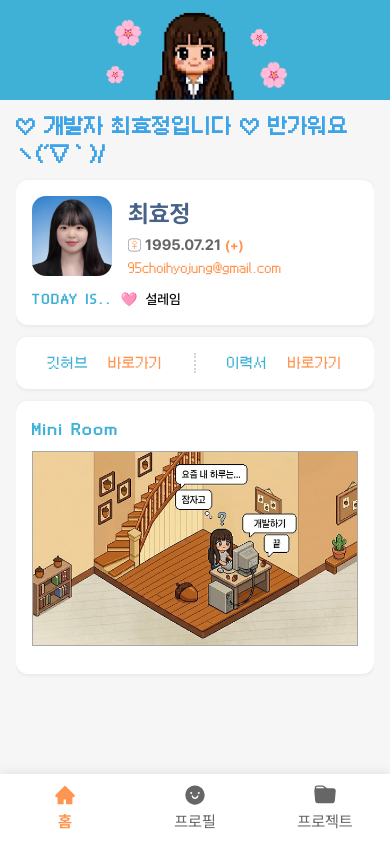
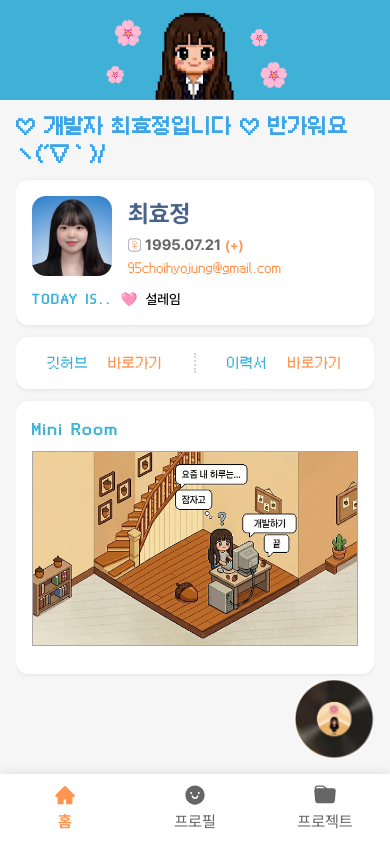
Before and after one commit to hyojung22/portfolio, a Next.js app: page / in a window 390 px wide. Built offline with nearby package versions, Linux system fonts and the light colour scheme.

Commit message:
feat: 모바일 뮤직플레이어 구현 및 기술스택 업데이트
- 모바일 뮤직플레이어 구현 (LP 클릭 시 플레이어 바 슬라이드)
- MobileLayout에 MobileMusicPlayer 추가 (dynamic + ssr: false)
- LP 이미지(music.png) 추가

```diff
--- /dev/null
+++ b/components/common/MobileMusicPlayer.tsx
@@ -0,0 +1,196 @@
+'use client'
+
+import Image from 'next/image'
+import { useState } from 'react'
+import { createPortal } from 'react-dom'
+import { IoPause, IoPlay, IoPlayBack, IoPlayForward } from 'react-icons/io5'
+import styled, { css, keyframes } from 'styled-components'
+
+import { PLAYLIST } from '@/constants'
+import { useMusicStore } from '@/store/useMusicStore'
+
+export default function MobileMusicPlayer() {
+  const [isOpen, setIsOpen] = useState(false)
+
+  const { currentIndex, isPlaying, setIsPlaying, nextTrack, prevTrack } =
+    useMusicStore()
+
+  const currentTrack = PLAYLIST[currentIndex]
+
+  return createPortal(
+    <Wrapper $isOpen={isOpen}>
+      <LpButton onClick={() => setIsOpen((prev) => !prev)}>
+        <Image
+          src="/images/music/music.png"
+          fill
+          sizes="80px"
+          alt="뮤직플레이어"
+          style={{ objectFit: 'contain' }}
+        />
+      </LpButton>
+
+      {isOpen && (
+        <PlayerBar onClick={() => setIsOpen(false)}>
+          <TitleWrapper $isPlaying={isPlaying}>
+            <TitleText $isPlaying={isPlaying}>
+              {currentTrack.artist} - {currentTrack.title}
+            </TitleText>
+          </TitleWrapper>
+
+          <Controls onClick={(e) => e.stopPropagation()}>
+            <CtrlBtn onClick={prevTrack} title="이전">
+              <IoPlayBack size={18} />
+            </CtrlBtn>
+            {isPlaying ? (
+              <CtrlBtn onClick={() => setIsPlaying(false)} title="일시정지">
+                <IoPause size={18} color="#ff6600" />
+              </CtrlBtn>
+            ) : (
+              <CtrlBtn onClick={() => setIsPlaying(true)} title="재생">
+                <IoPlay size={18} color="#ff6600" />
+              </CtrlBtn>
+            )}
+            <CtrlBtn onClick={nextTrack} title="다음">
+              <IoPlayForward size={18} />
+            </CtrlBtn>
+          </Controls>
+        </PlayerBar>
+      )}
+    </Wrapper>,
+    document.body,
+  )
+}
+
+const expandWidth = keyframes`
+  from { width: 0; opacity: 0; }
+  to   { width: calc(100vw - 80px); opacity: 1; }
+`
+
+const marquee = keyframes`
+  0%   { transform: translateX(100%); }
+  100% { transform: translateX(-100%); }
+`
+
+const Wrapper = styled.div<{ $isOpen: boolean }>`
+  position: fixed;
+  bottom: 85px;
+  z-index: 100;
+  display: flex;
+  align-items: center;
+  transition:
+    left 0.25s ease,
+    right 0.25s ease,
+    transform 0.25s ease;
+
+  ${({ $isOpen }) =>
+    !$isOpen
+      ? `right: 16px; left: auto; transform: none;`
+      : `left: 50%; right: auto; transform: translateX(-50%);`}
+
+  @media (min-width: 720px) {
+    display: none;
+  }
+`
+
+const LpButton = styled.button`
+  position: relative;
+  flex-shrink: 0;
+  width: 80px;
+  height: 80px;
+  padding: 0;
+  cursor: pointer !important;
+  background: none;
+  border: none;
+`
+
+const PlayerBar = styled.div`
+  z-index: -1;
+  display: flex;
+  flex-direction: column;
+  gap: 4px;
+  padding: 17px 16px 15px 45px;
+  margin-left: -40px;
+  overflow: hidden;
+  background: rgba(208, 208, 208, 0.85);
+  border-right: none;
+  border-radius: 0 50px 50px 0;
+  animation: ${expandWidth} 0.25s ease forwards;
+
+  @media (min-width: 500px) {
+    padding-top: 10px;
+    padding-bottom: 10px;
+  }
+`
+
+const TitleWrapper = styled.div<{ $isPlaying: boolean }>`
+  width: 100%;
+  padding: 3px 6px 3px 10px;
+  overflow: hidden;
+  text-align: center;
+  white-space: nowrap;
+  border-radius: 3px;
+  -webkit-mask-image: ${({ $isPlaying }) =>
+    $isPlaying
+      ? 'linear-gradient(to right, transparent 0%, black 10%, black 90%, transparent 100%)'
+      : 'none'};
+  mask-image: ${({ $isPlaying }) =>
+    $isPlaying
+      ? 'linear-gradient(to right, transparent 0%, black 10%, black 90%, transparent 100%)'
+      : 'none'};
+`
+
+const TitleText = styled.span<{ $isPlaying: boolean }>`
+  display: block;
+  width: 100%;
+  overflow: hidden;
+  font-size: 14px;
+  color: #333;
+  white-space: nowrap;
+
+  /* 정지 중일 때 ellipsis 처리 */
+  ${({ $isPlaying }) =>
+    !$isPlaying &&
+    css`
+      text-overflow: ellipsis;
+    `}
+
+  ${({ $isPlaying }) =>
+    $isPlaying
+      ? css`
+          animation: ${marquee} 8s linear infinite;
+        `
+      : css`
+          animation: none;
+        `}
+
+  @media (min-width: 500px) {
+    font-size: 22px;
+  }
+`
+
+const Controls = styled.div`
+  display: flex;
+  gap: 25px;
+  align-items: center;
+  justify-content: center;
+`
+
+const CtrlBtn = styled.button`
+  display: flex;
+  align-items: center;
+  color: #333;
+  cursor: pointer !important;
+  background: rgba(208, 208, 208, 0);
+  border: none;
+
+  &:hover {
+    background: #c0c0c0;
+  }
+  &:active {
+    background: #b0b0b0;
+  }
+
+  * {
+    cursor: pointer !important;
+  }
+`
--- a/components/layout/mobile/MobileLayout.tsx
+++ b/components/layout/mobile/MobileLayout.tsx
@@ -1,4 +1,6 @@
 'use client'
+
+import dynamic from 'next/dynamic'
 
 import { useTabStore } from '@/store/useTabStore'
 import MobileHomeTab from '@/tabs/mobile/MobileHomeTab'
@@ -7,6 +9,12 @@ import MobileProjectTab from '@/tabs/mobile/MobileProjectTab'
 
 import BottomNav from './BottomNav'
 import MobileHeader from './MobileHeader'
+
+// SSR 끄고 클라이언트에서만 렌더링
+const MobileMusicPlayer = dynamic(
+  () => import('@/components/common/MobileMusicPlayer'),
+  { ssr: false },
+)
 
 export default function MobileLayout() {
   const { activeTab } = useTabStore()
@@ -23,8 +31,11 @@ export default function MobileLayout() {
           {activeTab === '프로필' && <MobileProfileTab />}
           {activeTab === '프로젝트' && <MobileProjectTab />}
         </main>
-        {/* 하단 탭바 */}
       </div>
+
+      {/* 뮤직플레이어 */}
+      <MobileMusicPlayer />
+      {/* 하단 탭바 */}
       <BottomNav />
     </div>
   )
--- a/constants/skills.ts
+++ b/constants/skills.ts
@@ -49,7 +49,6 @@ export const SKILLS: SkillCategory[] = [
       { name: 'Spring Boot', level: '사용 가능' },
       { name: 'Node.js', level: '사용 가능' },
       { name: 'MySQL', level: '사용 가능' },
-      { name: 'Oracle', level: '사용 가능' },
     ],
   },
   {
@@ -60,7 +59,7 @@ export const SKILLS: SkillCategory[] = [
       { name: 'Figma', level: '주로 사용' },
       { name: 'Photoshop', level: '사용 가능' },
       { name: 'Illustrator', level: '사용 가능' },
-      { name: 'Vercel', level: '추가 예정' },
+      { name: 'Vercel', level: '사용 가능' },
     ],
   },
 ]
```
Also changed, not shown: public/images/music/music.png (added), 1 other file (tests, documents, lock files or other folders).
